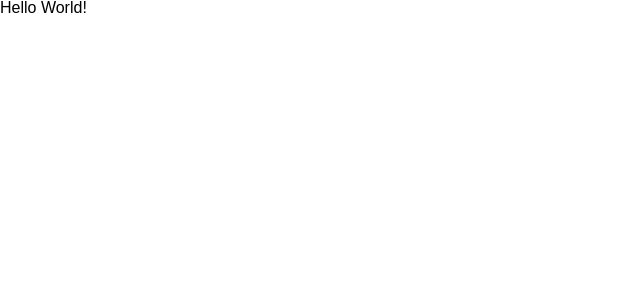
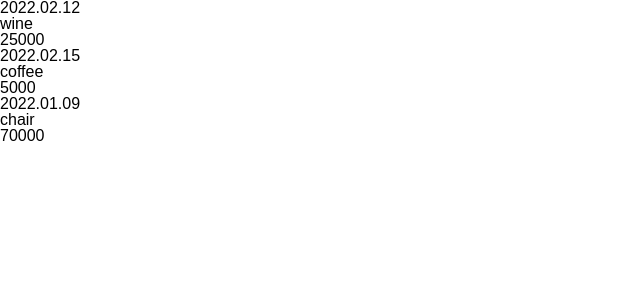
Before and after one commit to Ubermensch0608/monthly-expense-report, a React (Create React App) app: page / in a window 1280 px wide. Shown: the top 300 px of the page, without its empty margins (0-640 px from the left). Built offline with nearby package versions, Linux system fonts and the light colour scheme.

Commit message:
Add: MOCK_DATA를 이용한 데이터 동적 구현

```diff
--- a/src/App.tsx
+++ b/src/App.tsx
@@ -1,11 +1,12 @@
 import { Fragment } from "react";
+import Expenses from "./components/Expenses/Expenses";
 import GlobalStyle from "./GlobalStyle";
 
 const App = () => {
   return (
     <Fragment>
       <GlobalStyle />
-      <div>Hello World!</div>
+      <Expenses />
     </Fragment>
   );
 };
--- a/src/components/Expenses/Expenses.tsx
+++ b/src/components/Expenses/Expenses.tsx
@@ -1,7 +1,40 @@
 import React from "react";
 
+const MOCK_DATA = [
+  {
+    id: "a1",
+    title: "wine",
+    amount: 25000,
+    date: "2022.02.12",
+  },
+  {
+    id: "a2",
+    title: "coffee",
+    amount: 5000,
+    date: "2022.02.15",
+  },
+  {
+    id: "a3",
+    title: "chair",
+    amount: 70000,
+    date: "2022.01.09",
+  },
+];
+
 const Expenses = () => {
-  return <div>Expenses</div>;
+  return (
+    <div>
+      <ul>
+        {MOCK_DATA.map((expense) => (
+          <li key={expense.id}>
+            <div>{expense.date}</div>
+            <h3>{expense.title}</h3>
+            <div>{expense.amount}</div>
+          </li>
+        ))}
+      </ul>
+    </div>
+  );
 };
 
 export default Expenses;
```
